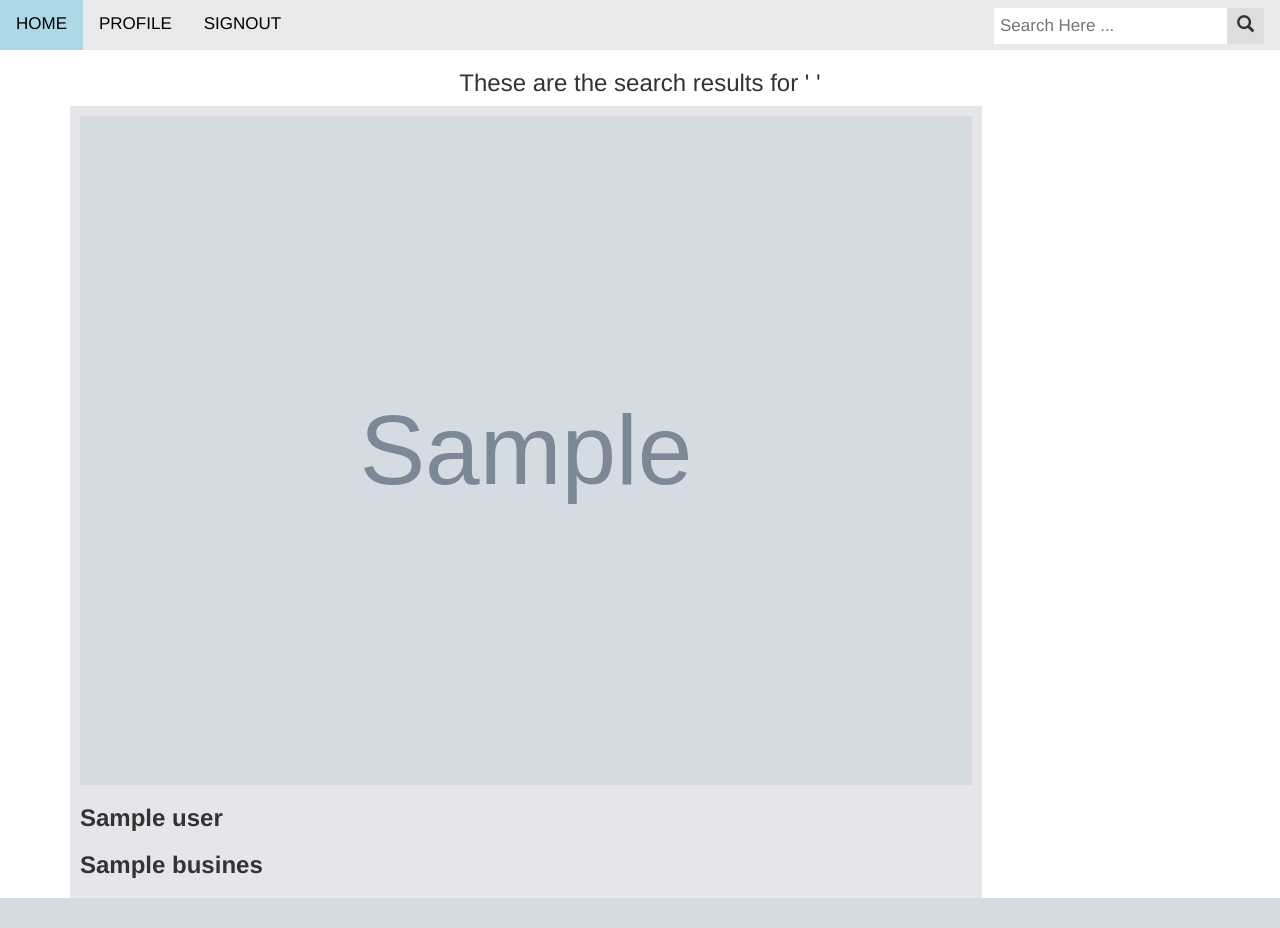
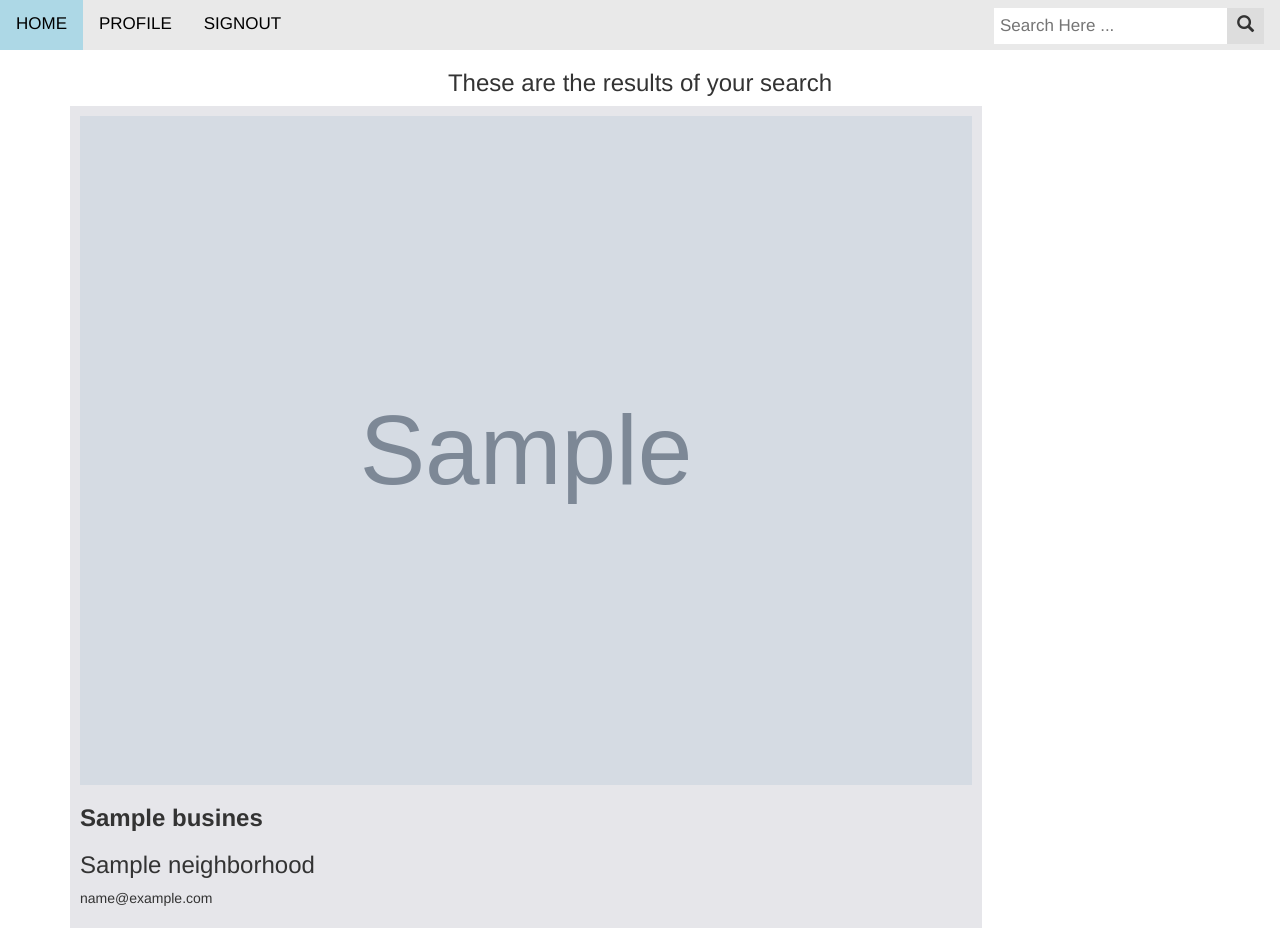
Before and after one commit to Jeff-Owuor/The-Neighborhood, a Django app: template app/templates/all_templates/search.html in a window 1280 px wide. Before the commit the page ends 898 px from the top, so only its background shows below. Run offline with Django 4.2, Linux system fonts and the light colour scheme; the template is opened without the code that fills it: most values are stand-ins (such as "Sample title", 1, 10 or a date in 2020); grey boxes marked "Sample" are stand-in pictures; some libraries are stand-ins or nearby versions.

Commit message:
create a search template

```diff
--- a/app/templates/all_templates/search.html
+++ b/app/templates/all_templates/search.html
@@ -3,16 +3,18 @@
 {% block content %}
 
 <div class="container">
-    <h3 class="text-center text-light">These are the search results for ' {{ message }} '</h3>
+    <h3 class="text-center text-light">These are the results of your search</h3>
     {% for business in businesses %}
     <div class="col">
         <div class="card" style="width: 80%;background-color:  #e6e6ea; padding: 10px;">
             {% if business.image %}
-                <img src="{{image.image.url}}" style="width: 100%;" alt="">
+                <img src="{{business.image.url}}" style="width: 100%;" alt="">
             {% endif %}
             <div class="card-body">
-                <h3><b>{{business.user}}</b></h3>
-                <h3><b>{{business.businness_name}}</b></h3>
+                <h3><b>{{business.name}}</b></h3>
+                <h3>{{business.neighborhood}}</h3>
+                <p>{{ business.email }}</p>
+
             </div>
         </div>
     </div>
```
